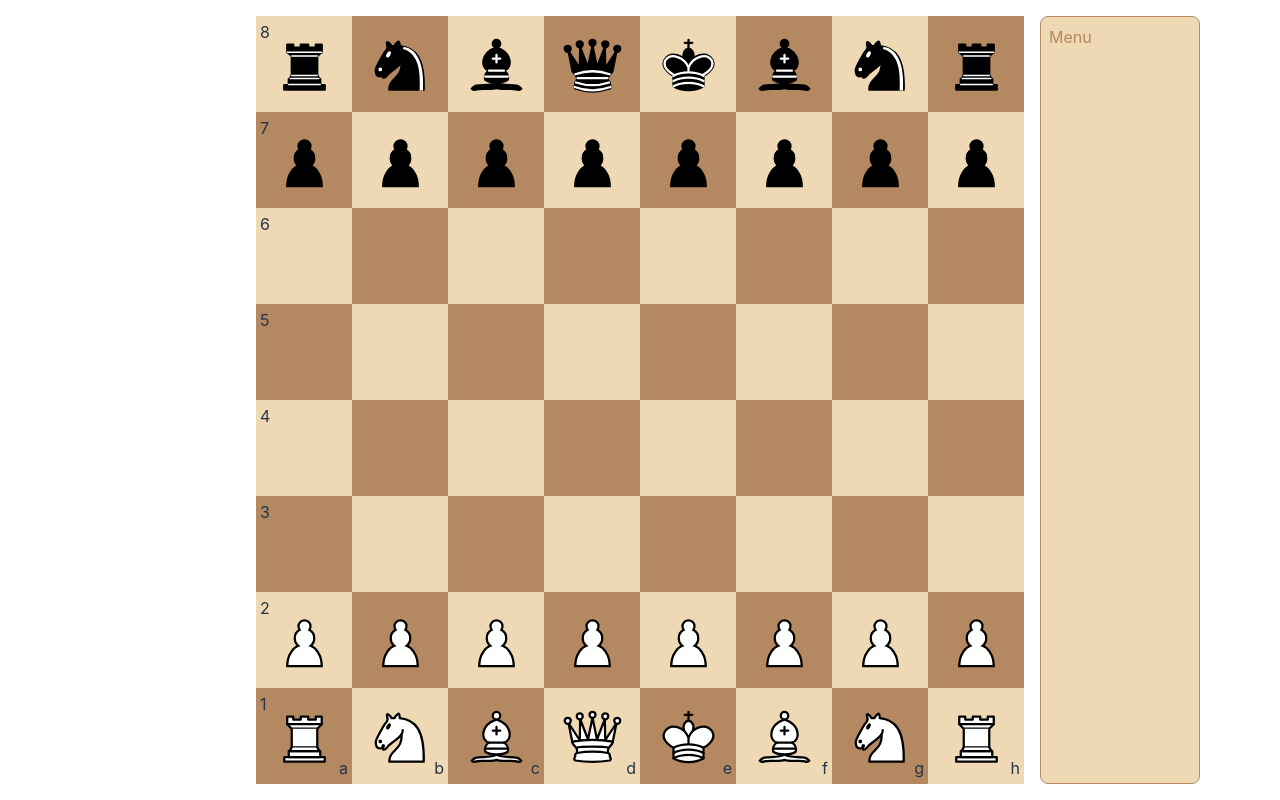
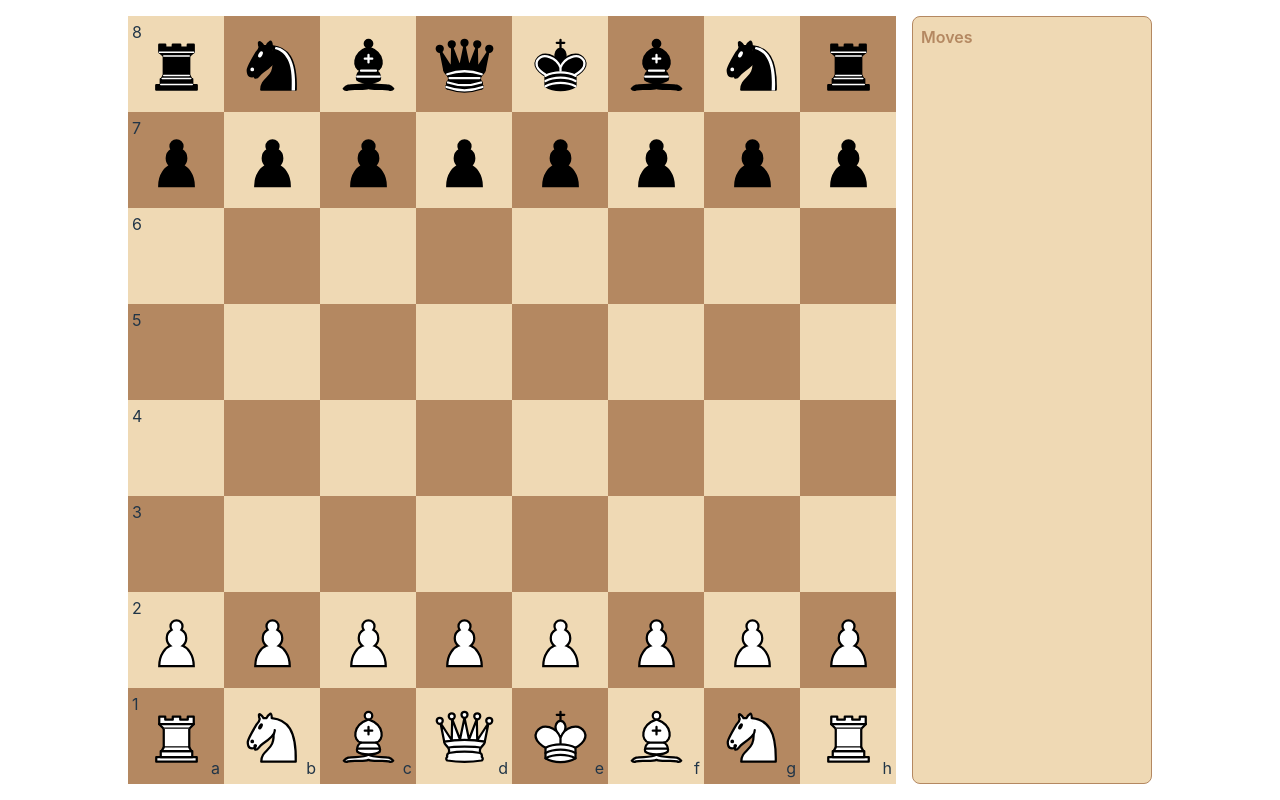
Before and after one commit to JooshTaylor/chess, a React (Vite) app in the folder Chess/Assets/: page / in a window 1280 px wide. Built offline with nearby package versions, Linux system fonts and the light colour scheme.

Commit message:
Improve positioning and styling of menu board

```diff
--- a/Chess/Assets/src/components/board/ChessBoard.tsx
+++ b/Chess/Assets/src/components/board/ChessBoard.tsx
@@ -123,7 +123,7 @@ export function ChessBoard(): JSX.Element {
 
   return (
     <>
-      <div className='flex items-center justify-center h-screen select-none'>
+      <div className='flex flex-nowrap h-screen items-center justify-center'>
         <div>
           {BOARD.map((row, rowIndex) => (
             <div key={rowIndex} className='flex'>
@@ -143,11 +143,11 @@ export function ChessBoard(): JSX.Element {
             </div>
           ))}
         </div>
+        <Menu
+          state={state}
+          piecePositionMap={piecePositionMap}
+        />
       </div>
-      <Menu
-        state={state}
-        piecePositionMap={piecePositionMap}
-      />
 
       {!!promotionPiece && (
         <PromotionModal
--- a/Chess/Assets/src/components/menu/Menu.tsx
+++ b/Chess/Assets/src/components/menu/Menu.tsx
@@ -1,8 +1,6 @@
 import { GameState } from "../../reducers/GameReducer";
 import { PieceColour } from "../../interfaces/PieceColour";
 import { PiecePositionMap } from "../../utils/getPiecePositionMap";
-
-import './menu.css';
 
 function getColourString(colour: PieceColour): string {
   if (colour === 'dark')
@@ -18,9 +16,19 @@ interface MenuProps {
 
 export function Menu(props: MenuProps): JSX.Element {
   return (
-    <div className='menu fixed max-w-40 rounded-lg border border-chess-dark text-chess-dark bg-chess-light ms-4'>
+    <div className='w-60 h-[768px] rounded-lg border border-chess-dark text-chess-dark bg-chess-light ms-4 font-semibold'>
       <div className='p-2'>
-        <h2>Menu</h2>
+        <h2>Moves</h2>
+
+        <ul>
+          {props.state.moves.map((move, index) => {
+            return (
+              <li key={index}>
+                {index + 1}. {move}
+              </li>
+            );
+          })}
+        </ul>
 
         {props.state.status === 'ended' && (
           <div>
--- a/Chess/Assets/src/components/menu/menu.css
+++ /dev/null
@@ -1,6 +0,0 @@
-.menu {
-  left: calc(50% + 384px);
-  top: calc(calc(100vh - 768px) / 2);
-  bottom: calc(calc(100vh - 768px) / 2);
-  width: calc(calc(100vw - 768px) / 2);
-}
--- a/Chess/Assets/src/constants/InitialGameState.ts
+++ b/Chess/Assets/src/constants/InitialGameState.ts
@@ -4,6 +4,7 @@ export const INITIAL_GAME_STATE: GameState = {
   turnColour: 'light',
   selectedPiece: '',
   status: 'running',
+  moves: [],
 
   positions: {
     // X pos then Y
--- a/Chess/Assets/src/reducers/GameReducer.ts
+++ b/Chess/Assets/src/reducers/GameReducer.ts
@@ -3,6 +3,7 @@ import { PieceColour } from "../interfaces/PieceColour";
 import { PieceId } from "../interfaces/PieceId";
 import { PieceType } from "../interfaces/PieceType";
 import { Position } from "../interfaces/Position";
+import { encodeNotation } from "../utils/encodeNotation";
 import { getEnPassantTargetPosition } from "../utils/getEnPassantTargetPosition";
 import { getMovePieceState } from "../utils/getMovePieceState";
 import { getPieceAtPosition } from "../utils/getPieceAtPosition";
@@ -14,6 +15,7 @@ export interface GameState {
   selectedPiece: PieceId | '';
   pieces: Record<PieceId, Piece>;
   positions: Record<number, Record<number, PieceId | ''>>;
+  moves: string[];
   status: GameStatus;
   winner?: PieceColour;
 }
@@ -76,6 +78,7 @@ export function GameReducer(state: GameState, action: GameAction): GameState {
       return {
         ...newState,
         selectedPiece: '',
+        moves: state.moves.concat(encodeNotation()),
         turnColour: getNextTurnColour(newState)
       };
     }
@@ -99,6 +102,7 @@ export function GameReducer(state: GameState, action: GameAction): GameState {
         ...newState,
         ...getMovePieceState(newState, getPieceAtPosition(state, currentPosition), currentPosition, targetPosition),
         selectedPiece: '',
+        moves: state.moves.concat(encodeNotation()),
         turnColour: getNextTurnColour(newState),
       };
     }
--- /dev/null
+++ b/Chess/Assets/src/utils/encodeNotation.ts
@@ -0,0 +1,3 @@
+export function encodeNotation(): string {
+  return 'd4';
+}
--- a/Chess/Assets/tailwind.config.js
+++ b/Chess/Assets/tailwind.config.js
@@ -12,5 +12,5 @@ export default {
       }
     },
   },
-  plugins: [],
+  plugins: []
 }
```
Also changed, not shown: 1 other file (tests, documents, lock files or other folders).
